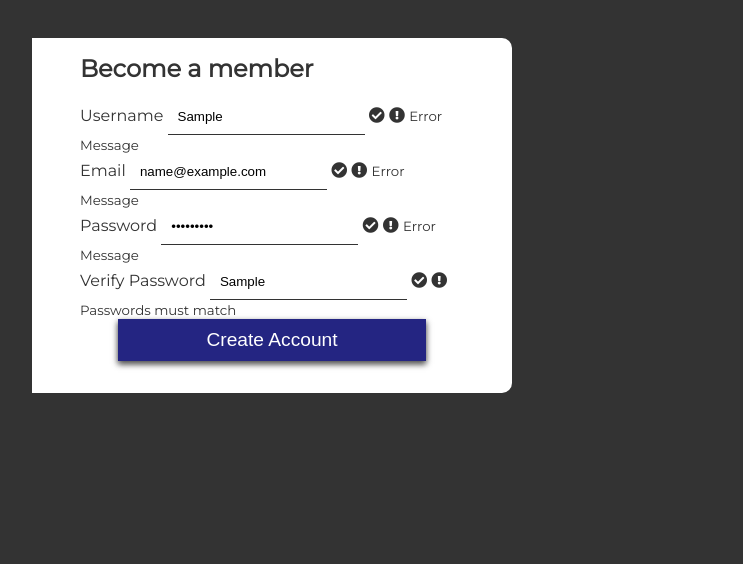
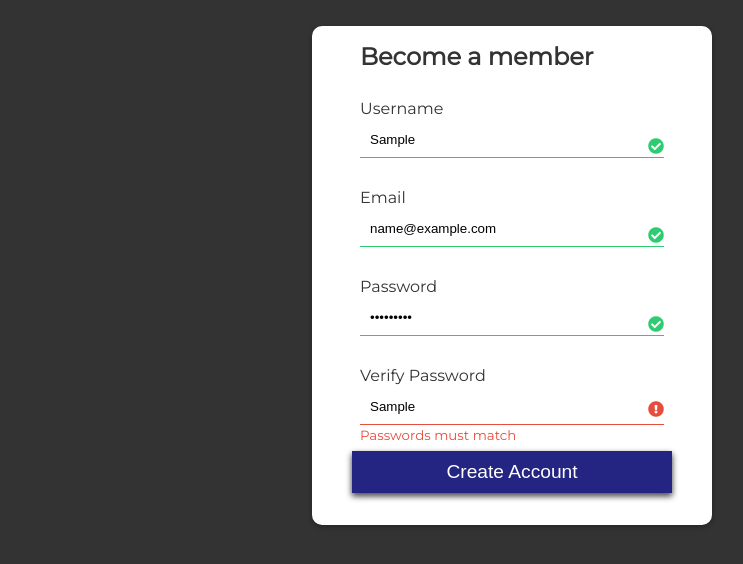
Before and after one commit to AndrewTownsley/Input-Form---Javascript-Practice, a plain HTML site: page index.html in a window 1280 px wide. Both pictures are taken after typing "Sample", "name@example.com", "Sample123", "Sample" into the empty fields and a click on the button "Create Account". Shown: the whole page, without its empty margins (128-871 px from the left). Drawn offline with Linux system fonts and the light colour scheme.

Commit message:
Project Finished.  The error funvtionality could be made more specific, ie- minimum characters for a valid password.

```diff
--- a/index.html
+++ b/index.html
@@ -10,11 +10,11 @@
 </head>
 <body>
 
-  <div class="container">
   <div class="form-container">
     <div class="header">
       <h2>Become a member</h2>
     </div>
+
     <form class="form" id="form">
 
     <div class="form-control">
@@ -64,7 +64,6 @@
     <button class="submit" type="submit">Create Account</button>
     </form>
   </div>
-</div>
 
 
 </body>
--- a/script.js
+++ b/script.js
@@ -51,10 +51,10 @@ function checkInputs() {
 
   // Make sure that when the password is re-entered in the "Verify-Password" input, it matches the first password input...
   //  If not, display an error message when the "submit" button is clicked...
-  if(passwordVerify === '') {
+  if(passwordVerifyValue === '') {
     displayErrorFor(passwordVerify, 'Password cannot be blank');
-  } else
-  if(passwordVerifyValue !== passwordValue) {
+  } else if
+  (passwordVerifyValue !== passwordValue) {
     displayErrorFor(passwordVerify, 'Passwords must match');
   } else {
     displaySuccessFor(passwordVerify);
--- a/style.css
+++ b/style.css
@@ -10,44 +10,17 @@ body {
   background: rgb(51, 51, 51);
 }
 /* --------------------------------------------------------------------------- */
-.container {
-  display: grid;
-  grid-template-columns: repeat(2, 1fr);
+.form-container {
+  display: flex;
+  flex-direction: column;
   margin-left: auto;
   margin-right: auto;
-  max-width: 75%;
+  max-width: 400px;
   border-radius: 10px;
-  margin-top: 3%;
-}
-
-/* --------------------------------------------------------------------------- */
-
-.side-container {
-  display: flex;
-  flex-direction: column;
-  color: rgb(226, 226, 226);
-}
-
-.side-container h1 {
-  font-size: 1.6rem;
-}
-
-.side-container-top {
-  border-top-left-radius: 10px;
-  border-bottom-left-radius: 10px;
-  padding: 1rem;
-  background: #2f2fa2;
-  height: 100%;
-  text-align: center;
-}
-
-
-/* --------------------------------------------------------------------------- */
-
-.form-container {
+  margin-top: 2%;
   background: rgb(255, 255, 255);
-  border-top-right-radius: 10px;
-  border-bottom-right-radius: 10px;
+  border-radius: 10px;
+  box-shadow: 0 2px 5px rgba(0, 0, 0, 0.3);
 }
 
 .header {
@@ -56,21 +29,31 @@ body {
   color: #333;
 }
 
-.form {
+.form-control {
   display: flex;
   flex-direction: column;
-  margin: 1rem 3rem;
+  margin: .5rem 3rem;
   color: #333;
 }
 
-.form label {
-  padding: .5rem 0;
+.form-control label {
+  display: inline-block;
+  padding: .25rem 0;
 }
 
-.form input {
+.form-control input {
+  display: block;
   padding: 10px;
   border: none;
   border-bottom: 1px solid #333;
+}
+
+.form-control.success input {
+	border-color: #2ecc71;
+}
+
+.form-control.error input {
+	border-color: #e74c3c;
 }
 
 button {
@@ -83,7 +66,7 @@ button {
   width: 80%;
   margin-left: auto;
   margin-right: auto;
-  margin-bottom: 1rem;
+  margin-bottom: 2rem;
   cursor: pointer;
   box-shadow: 0 3px 6px rgba(0, 0, 0, 0.4), 0 3px 6px rgba(0, 0, 0, 0.5);
 }
@@ -92,7 +75,19 @@ button:hover {
   background: #080b49;
   transition: 0.4s ease-in-out;
 }
-/*
+.form-control i {
+  visibility: hidden;
+  margin-top: -20px;
+  align-self: flex-end;
+}
+
+.form-control small {
+  color: #e74c3c;
+  visibility: hidden;
+  margin-top: 10px;
+  margin-bottom: 0;
+}
+
 .form-control.success i.fa-check-circle {
   visibility: visible;
   color: #2ecc71;
@@ -103,20 +98,6 @@ button:hover {
   color: #e74c3c;
 }
 
-.form-control i {
-  visibility: hidden;
-  position: absolute;
-  top: 40px;
-  right: 10px;
-}
-
-.form-control small {
-  visibility: hidden;
-  position: absolute;
-  bottom: 0;
-  left: 0;
-}
-
 .form-control.error small {
   visibility: visible;
-} */
+}
```
